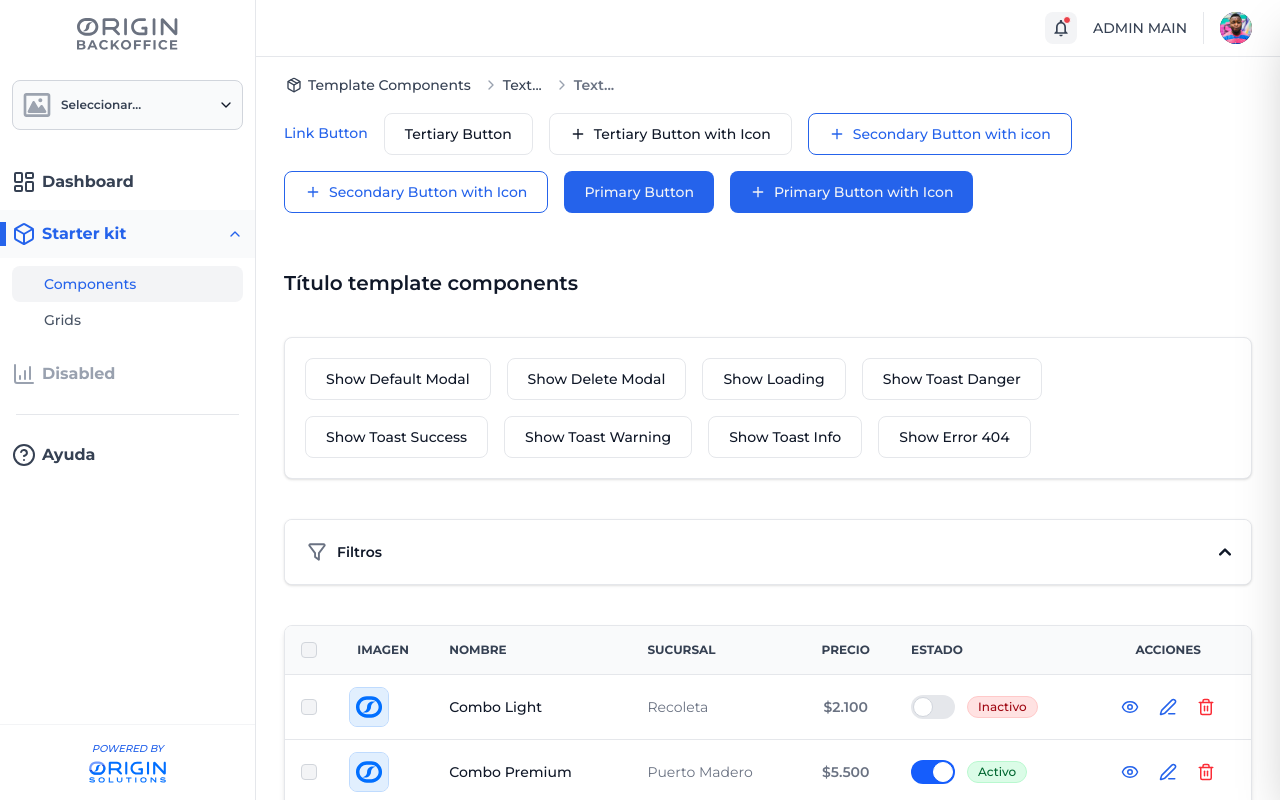
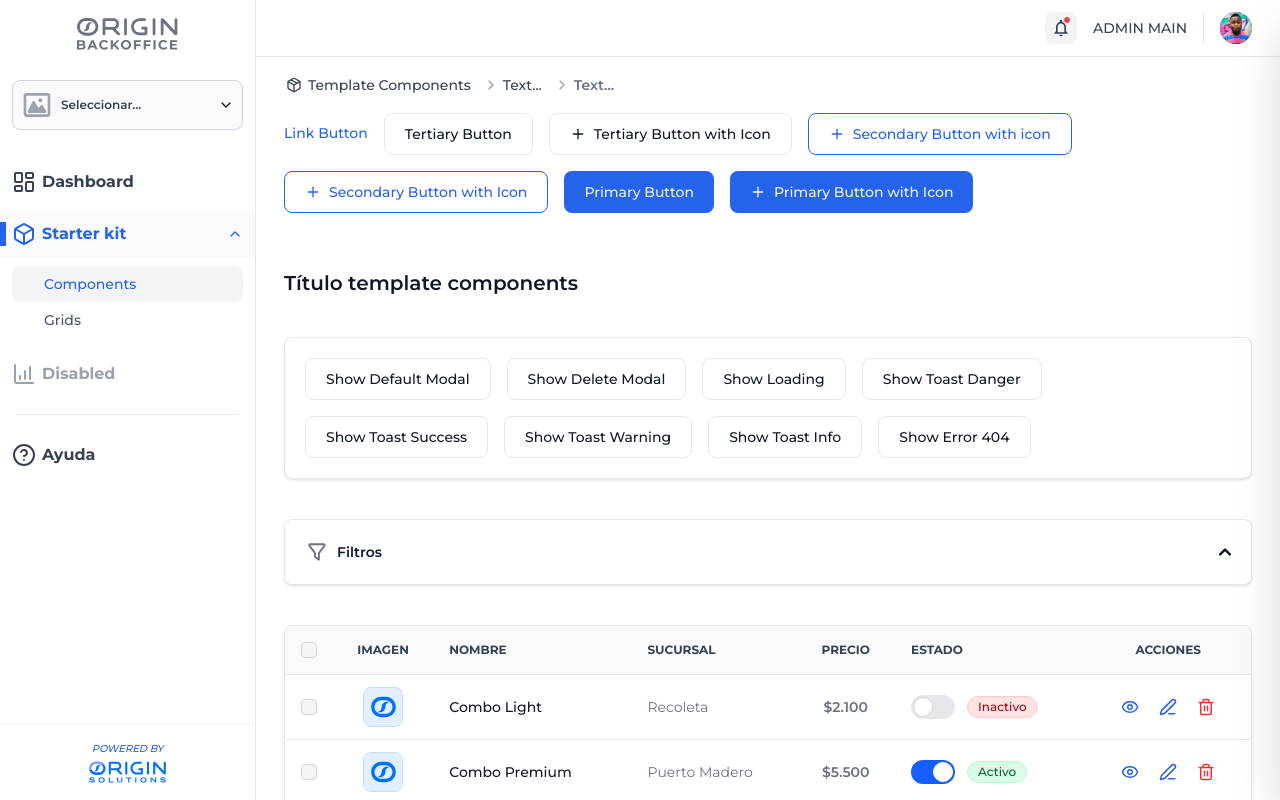
Before and after one commit to m-sanchez-design-ux-ui/starter-tailwind-backoffices, a Next.js app: page /template-components in a window 1280 px wide. Built offline with nearby package versions, Linux system fonts and the light colour scheme.

Commit message:
fix image dataTable
fix image dataTable

```diff
--- a/src/components/datatables/MainDataTable.tsx
+++ b/src/components/datatables/MainDataTable.tsx
@@ -100,14 +100,14 @@ export default function MainDataTable() {
                         <label htmlFor={`checkbox-table-search-${item.id}`} className="sr-only">Seleccionar fila</label>
                     </div>
                 </td>
-                <td className="px-4 py-3">
-                <div className="flex items-center justify-center w-10 h-10 rounded-lg bg-primary-soft/30 overflow-hidden border border-primary-soft">
+                <td className="px-4 py-3 text-center">
+                    <div className="flex items-center justify-center overflow-hidden">
                         <Image
                             src={item.imagen}
                             alt={item.nombre}
                             width={40}
                             height={40}
-                        className="object-cover w-10 h-10 rounded-lg"
+                            className="object-cover w-10 h-10 rounded-lg bg-primary-soft/30 border border-primary-soft"
                             // Si la imagen falla, podés usar un fallback aquí
                             onError={(e) => {
                                 // Lógica opcional para cambiar a un icono por defecto si el path no existe
```
Lines whose indentation alone changed are shown as unchanged.
